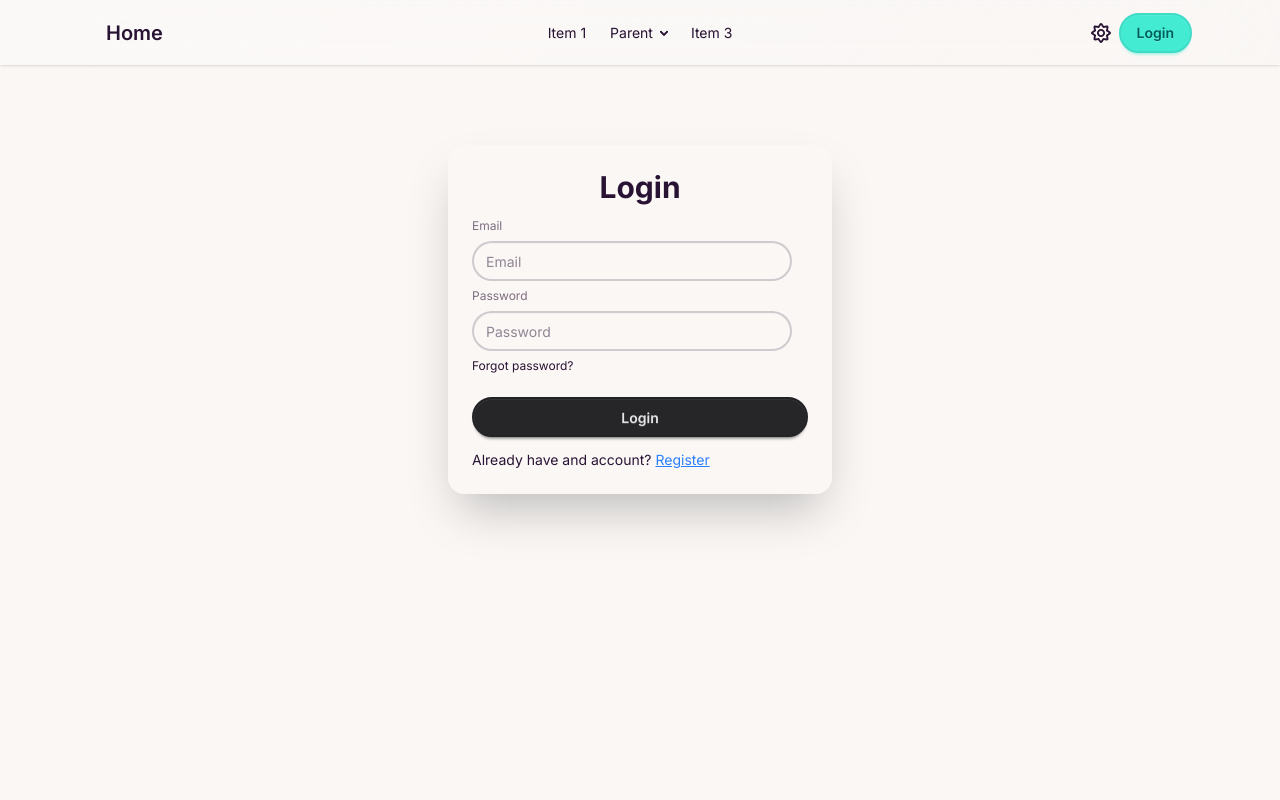
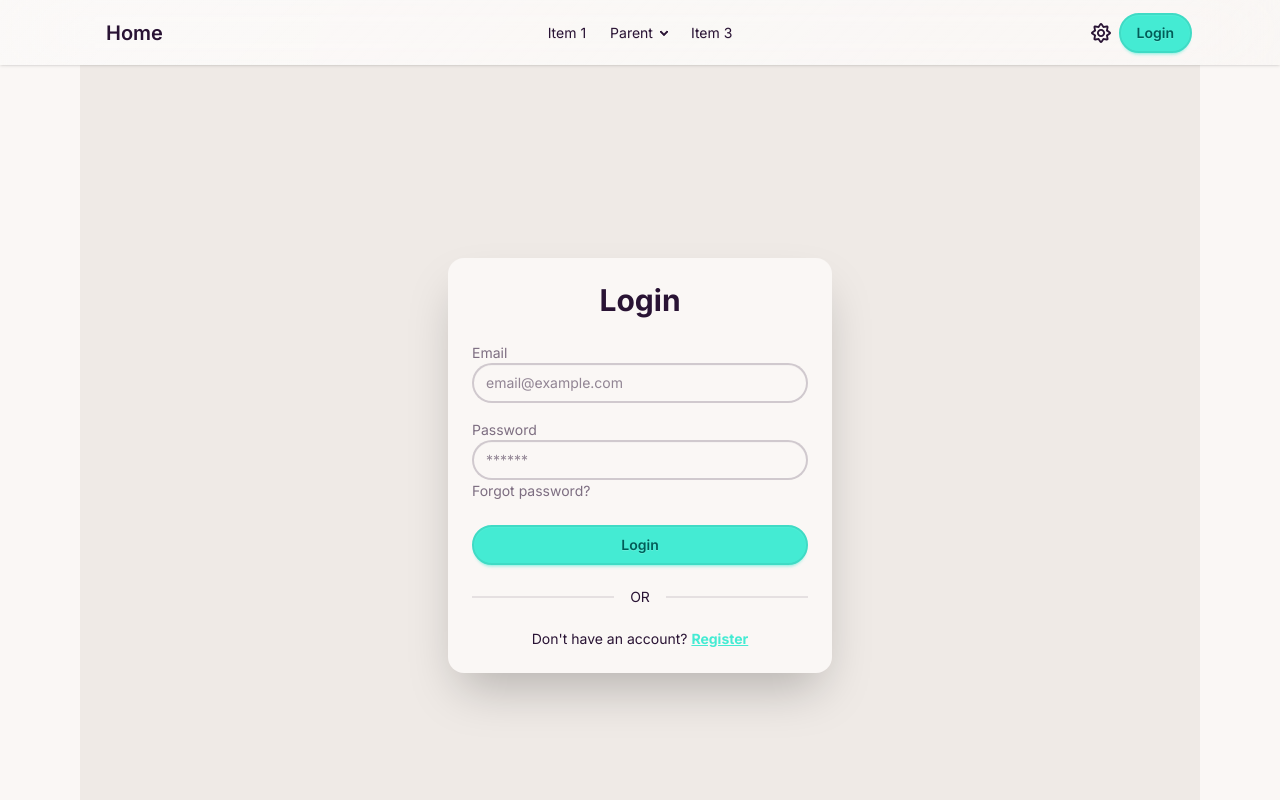
Before and after one commit to hadialhamza/blood-donation-application-client, a React (Vite) app: page /login in a window 1280 px wide. Shown: the top 800 px of the page. Built offline with nearby package versions, Linux system fonts and the light colour scheme; no server answers.

Commit message:
added functional login page and update the navbar with user information.

```diff
--- a/src/components/navbar/Navbar.jsx
+++ b/src/components/navbar/Navbar.jsx
@@ -2,7 +2,10 @@ import { FaMoon, FaRegSun } from "react-icons/fa";
 import Container from "../container/Container";
 import { Link } from "react-router";
 
+import { useAuth } from "../../hooks/useAuth";
+
 const Navbar = () => {
+  const { user, logOut } = useAuth();
   return (
     <div className="sticky top-0 glass shadow-sm z-50">
       <Container>
@@ -94,9 +97,30 @@ const Navbar = () => {
               {/* moon icon */}
               <FaMoon className="swap-on h-5 w-5 fill-current" />
             </label>
-            <Link to="/login" className="btn btn-primary">
-              Login
-            </Link>
+            {user ? (
+              <div className="flex gap-2 items-center">
+                <div
+                  className="tooltip tooltip-bottom"
+                  data-tip={user.displayName}
+                >
+                  <div className="w-10 h-10 rounded-full overflow-hidden border border-base-content/20">
+                    <img
+                      className="w-full h-full object-cover"
+                      src={user.photoURL}
+                      referrerPolicy="no-referrer"
+                      alt={user.displayName}
+                    />
+                  </div>
+                </div>
+                <button onClick={logOut} className="btn btn-neutral">
+                  Logout
+                </button>
+              </div>
+            ) : (
+              <Link to="/login" className="btn btn-primary">
+                Login
+              </Link>
+            )}
           </div>
         </div>
       </Container>
--- a/src/pages/login/Login.jsx
+++ b/src/pages/login/Login.jsx
@@ -1,41 +1,115 @@
 import React from "react";
+import { Link, useLocation, useNavigate } from "react-router";
+import { useForm } from "react-hook-form";
+import toast from "react-hot-toast";
 import Container from "../../components/container/Container";
-import { useForm } from "react-hook-form";
-import { Link } from "react-router";
+import { TbFidgetSpinner } from "react-icons/tb";
+import { useAuth } from "../../hooks/useAuth";
 
 const Login = () => {
-  const onSubmit = (data) => {
-    console.log(data);
+  const { signIn, loading } = useAuth();
+  const navigate = useNavigate();
+  const location = useLocation();
+  const from = location.state?.from?.pathname || "/";
+
+  const {
+    register,
+    handleSubmit,
+    formState: { errors },
+  } = useForm();
+
+  const onSubmit = async (data) => {
+    const { email, password } = data;
+
+    try {
+      // 1. Sign In User
+      await signIn(email, password);
+
+      // 2. Success Feedback & Redirect
+      toast.success("Login Successful");
+      navigate(from, { replace: true });
+    } catch (err) {
+      console.log(err);
+      toast.error(err.message || "Login Failed");
+    }
   };
 
-  const { register, handleSubmit } = useForm();
   return (
     <Container>
-      <div className="h-screen">
-        <div className="card bg-base-100 w-full max-w-sm shrink-0 shadow-2xl mx-auto mt-20">
+      <title>Blood Line | Login</title>
+      <div className="flex justify-center items-center min-h-screen bg-base-200">
+        <div className="card w-full max-w-sm shadow-2xl bg-base-100">
           <div className="card-body">
-            <h2 className="text-3xl text-center font-bold">Login</h2>
-            <form onSubmit={handleSubmit(onSubmit)} className="fieldset">
-              <label className="label">Email</label>
+            <h2 className="text-3xl font-bold text-center mb-4">Login</h2>
+
+            <form onSubmit={handleSubmit(onSubmit)} className="space-y-4">
+              {/* Email */}
+              <div className="form-control">
+                <label className="label">
+                  <span className="label-text">Email</span>
+                </label>
                 <input
                   type="email"
-                className="input"
-                placeholder="Email"
-                {...register("email", { required: true })}
+                  placeholder="email@example.com"
+                  className="input input-bordered w-full"
+                  {...register("email", { required: "Email is required" })}
                 />
-              <label className="label">Password</label>
+                {errors.email && (
+                  <span className="text-red-500 text-xs mt-1">
+                    {errors.email.message}
+                  </span>
+                )}
+              </div>
+
+              {/* Password */}
+              <div className="form-control">
+                <label className="label">
+                  <span className="label-text">Password</span>
+                </label>
                 <input
                   type="password"
-                className="input"
-                placeholder="Password"
-                {...register("password", { required: true })}
+                  placeholder="******"
+                  className="input input-bordered w-full"
+                  {...register("password", {
+                    required: "Password is required",
+                  })}
                 />
-              <div>
-                <a className="link link-hover">Forgot password?</a>
+                {errors.password && (
+                  <span className="text-red-500 text-xs mt-1">
+                    {errors.password.message}
+                  </span>
+                )}
+                <label className="label">
+                  <a href="#" className="label-text-alt link link-hover">
+                    Forgot password?
+                  </a>
+                </label>
               </div>
-              <button className="btn btn-neutral mt-4">Login</button>
+
+              {/* Login Button */}
+              <div className="form-control mt-6">
+                <button
+                  type="submit"
+                  className="btn btn-primary w-full"
+                  disabled={loading}
+                >
+                  {loading ? (
+                    <TbFidgetSpinner className="animate-spin text-2xl m-auto" />
+                  ) : (
+                    "Login"
+                  )}
+                </button>
+              </div>
             </form>
-            <p>Already have and account? <Link to="/register" className="text-blue-500 underline">Register</Link></p>
+
+            <div className="divider">OR</div>
+
+            <p className="text-center text-sm">
+              Don't have an account?{" "}
+              <Link to="/register" className="link link-primary font-bold">
+                Register
+              </Link>
+            </p>
           </div>
         </div>
       </div>
```
Lines whose indentation alone changed are shown as unchanged.
